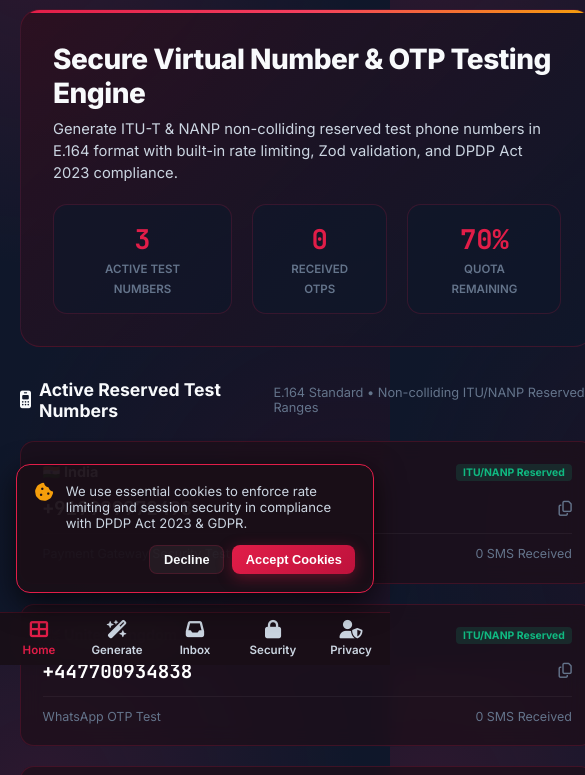
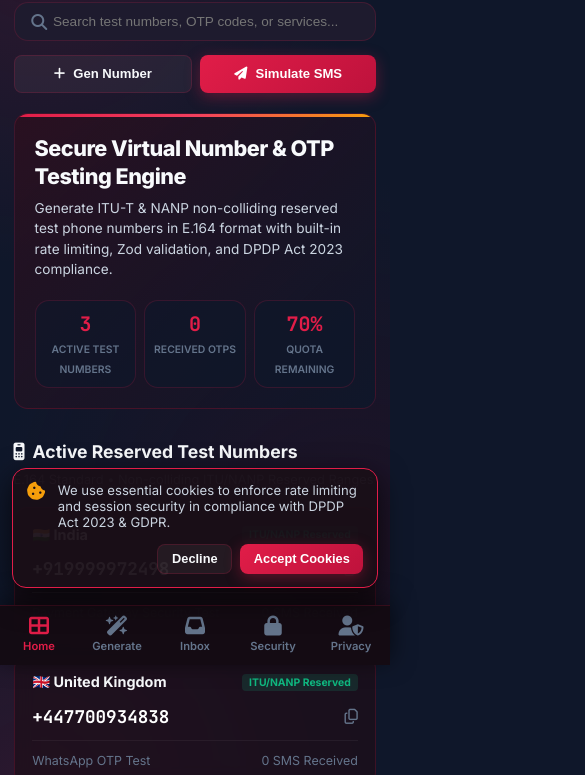
Before and after one commit to shreya-521/virtual-phone-app, a website: page index.html in a window 390 px wide. Shown: the part 179-954 px from the top of the page, 585 px wide, since content can reach past the window. Drawn offline with Linux system fonts and the light colour scheme.

Commit message:
Optimize mobile viewport responsive UI and touch navigation

```diff
--- a/styles.css
+++ b/styles.css
@@ -961,14 +961,223 @@ body {
     to { transform: translateX(0); opacity: 1; }
 }
 
-/* Responsive Media Queries */
+/* ==========================================================================
+   Comprehensive Touch-Friendly Mobile Responsive Styles (< 768px)
+   ========================================================================== */
 @media (max-width: 768px) {
-    .sidebar { display: none; }
-    .mobile-bottom-nav { display: flex; }
-    .mobile-brand-title { display: flex; align-items: center; gap: 0.5rem; }
-    .main-content { margin-left: 0; padding: 1.25rem; }
-    .generator-container { grid-template-columns: 1fr; }
-    .hero-banner { flex-direction: column; align-items: flex-start; gap: 1.25rem; }
-    .hero-stats { width: 100%; justify-content: space-between; }
-    .cookie-banner { left: 1rem; right: 1rem; bottom: 4.5rem; max-width: none; }
+    /* Layout & Base Adjustments */
+    body {
+        padding-bottom: 75px !important;
+        overflow-x: hidden;
+    }
+
+    .top-disclaimer-bar {
+        flex-direction: column;
+        align-items: flex-start;
+        gap: 0.4rem;
+        padding: 0.6rem 1rem;
+        font-size: 0.72rem;
+    }
+
+    .sidebar {
+        display: none !important;
+    }
+
+    .main-content {
+        margin-left: 0 !important;
+        padding: 1rem 0.85rem 80px 0.85rem !important;
+        width: 100% !important;
+    }
+
+    /* Top Header Bar */
+    .top-header {
+        flex-direction: column;
+        align-items: stretch;
+        gap: 0.85rem;
+        margin-bottom: 1.25rem;
+    }
+
+    .mobile-brand-title {
+        display: flex;
+        align-items: center;
+        justify-content: space-between;
+        width: 100%;
+    }
+
+    .header-search {
+        max-width: 100%;
+        width: 100%;
+    }
+
+    .header-search input {
+        font-size: 0.85rem;
+        padding: 0.7rem 0.85rem 0.7rem 2.4rem;
+    }
+
+    .header-actions {
+        display: flex;
+        width: 100%;
+        gap: 0.5rem;
+    }
+
+    .header-actions .btn {
+        flex: 1;
+        justify-content: center;
+        padding: 0.65rem 0.75rem;
+        font-size: 0.82rem;
+    }
+
+    /* Hero Banner & Stats */
+    .hero-banner {
+        flex-direction: column;
+        align-items: flex-start;
+        gap: 1.25rem;
+        padding: 1.25rem;
+        border-radius: var(--radius-md);
+    }
+
+    .hero-content h1 {
+        font-size: 1.35rem;
+        line-height: 1.3;
+    }
+
+    .hero-content p {
+        font-size: 0.85rem;
+    }
+
+    .hero-stats {
+        width: 100%;
+        display: grid;
+        grid-template-columns: repeat(3, 1fr);
+        gap: 0.5rem;
+    }
+
+    .stat-card {
+        min-width: unset;
+        padding: 0.65rem 0.4rem;
+    }
+
+    .stat-val {
+        font-size: 1.25rem;
+    }
+
+    .stat-lbl {
+        font-size: 0.65rem;
+    }
+
+    /* Section Headers & Filter Pills */
+    .section-header {
+        flex-direction: column;
+        align-items: flex-start;
+        gap: 0.6rem;
+    }
+
+    .filter-pills {
+        width: 100%;
+        overflow-x: auto;
+        padding-bottom: 0.4rem;
+        -webkit-overflow-scrolling: touch;
+    }
+
+    .pill {
+        white-space: nowrap;
+        padding: 0.35rem 0.75rem;
+        font-size: 0.75rem;
+    }
+
+    /* Number Cards Grid */
+    .numbers-grid {
+        grid-template-columns: 1fr !important;
+        gap: 1rem;
+    }
+
+    .number-card {
+        padding: 1.1rem;
+    }
+
+    .e164-display {
+        font-size: 1.1rem;
+    }
+
+    /* Generator, Sandbox & Security Containers */
+    .generator-container, .security-grid, .privacy-container {
+        grid-template-columns: 1fr !important;
+        gap: 1rem;
+    }
+
+    .card {
+        padding: 1.1rem;
+    }
+
+    /* Tables & Responsive Wrapper */
+    .table-card {
+        overflow-x: auto;
+        -webkit-overflow-scrolling: touch;
+    }
+
+    .sms-table {
+        min-width: 580px;
+    }
+
+    .sms-table th, .sms-table td {
+        padding: 0.75rem 0.85rem;
+        font-size: 0.8rem;
+    }
+
+    /* Mobile Bottom Navigation Bar */
+    .mobile-bottom-nav {
+        display: flex !important;
+        position: fixed;
+        bottom: 0;
+        left: 0;
+        right: 0;
+        width: 100vw;
+        background: rgba(20, 12, 19, 0.96);
+        backdrop-filter: blur(20px);
+        border-top: 1px solid var(--border-color);
+        z-index: 1000;
+        padding: 0.6rem 0 0.75rem 0;
+        box-shadow: 0 -5px 25px rgba(0, 0, 0, 0.6);
+    }
+
+    .mobile-nav-item {
+        flex: 1;
+        display: flex;
+        flex-direction: column;
+        align-items: center;
+        gap: 0.2rem;
+        color: var(--text-dim);
+        text-decoration: none;
+        font-size: 0.7rem;
+        font-weight: 600;
+        transition: var(--transition-fast);
+    }
+
+    .mobile-nav-item i {
+        font-size: 1.25rem;
+    }
+
+    .mobile-nav-item.active {
+        color: var(--primary);
+    }
+
+    /* Cookie Banner & Modals on Mobile */
+    .cookie-banner {
+        left: 0.75rem !important;
+        right: 0.75rem !important;
+        bottom: 4.8rem !important;
+        max-width: none !important;
+        padding: 0.85rem;
+    }
+
+    .modal-card {
+        width: 95% !important;
+        padding: 1.25rem !important;
+    }
+
+    .toast-container {
+        bottom: 4.8rem !important;
+        right: 0.75rem !important;
+        left: 0.75rem !important;
+    }
 }
```
